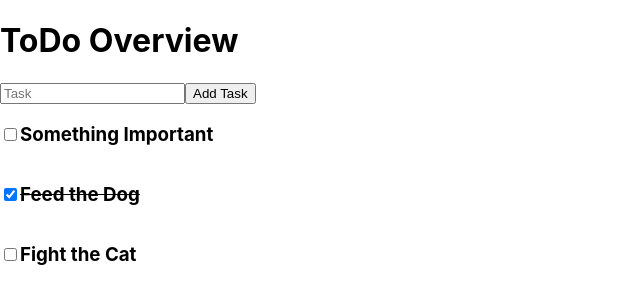
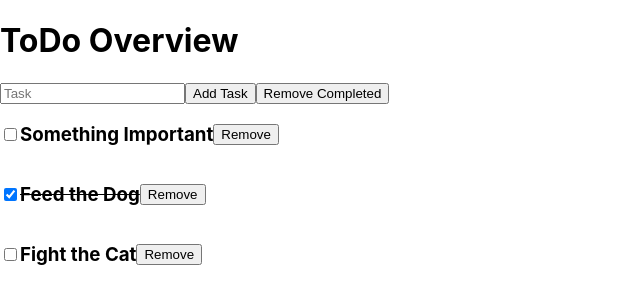
Before and after one commit to Simon-Oliver/reactExploration, a React (Create React App) app: page / in a window 1280 px wide. Shown: the top 304 px of the page, without its empty margins (0-640 px from the left). Built offline with nearby package versions, Linux system fonts and the light colour scheme.

Commit message:
Added basic error handeling and remove completed functionality

```diff
--- a/src/ToDoList.js
+++ b/src/ToDoList.js
@@ -6,7 +6,8 @@ import todos from './dummydata';
 class ToDoList extends React.Component {
   state = {
     todos,
-    newTodo: ''
+    newTodo: '',
+    error: ''
   };
 
   handleInputChange = id => {
@@ -21,19 +22,34 @@ class ToDoList extends React.Component {
 
   updateTodo = event => {
     event.preventDefault();
+    const newItem = {
+      id: uniqid(),
+      title: this.state.newTodo,
+      completed: false
+    };
 
-    this.setState(prevState => ({ todos: prevState.todos.concat(this.state.newTodo) }));
-    this.setState(() => ({ newTodo: '' }));
+    if (event.target.elements.option.value) {
+      this.setState(prevState => ({ todos: prevState.todos.concat(newItem) }));
+      this.setState(() => ({ newTodo: '', error: '' }));
+      event.target.elements.option.value = '';
+    } else {
+      this.setState(() => ({ error: 'Please enter a valid ToDo item!' }));
+    }
   };
 
   handleInput = e => {
-    const newItem = {
-      id: uniqid(),
-      title: e.target.value,
-      completed: false
+    const newValue = e.target.value.trim();
+    this.setState(() => ({ newTodo: newValue }));
   };
 
-    this.setState(() => ({ newTodo: newItem }));
+  handleDelete = id => {
+    this.setState(prevState => ({ todos: prevState.todos.filter(e => e.id !== id) }));
+  };
+
+  removeCompleted = () => {
+    this.setState(prevState => ({
+      todos: prevState.todos.filter(e => e.completed !== true)
+    }));
   };
 
   render() {
@@ -41,18 +57,27 @@ class ToDoList extends React.Component {
       <div>
         <h1>ToDo Overview</h1>
         <form onSubmit={this.updateTodo}>
-          <input onChange={this.handleInput} placeholder="Task" />
-          <button type="submit"> Add Task </button>
+          <input name="option" onChange={this.handleInput} placeholder="Task" />
+          <button type="submit">Add Task</button>
+          <button type="button" onClick={this.removeCompleted}>
+            Remove Completed
+          </button>
         </form>
-        {this.state.todos.map(todo => (
+        {this.state.error && <p>{this.state.error}</p>}
+        {this.state.todos.length > 0 ? (
+          this.state.todos.map(todo => (
             <ToDoListItem
               id={todo.id}
               key={todo.id}
               completed={todo.completed}
               title={todo.title}
               handleInputChange={this.handleInputChange}
+              handleDelete={this.handleDelete}
             />
-        ))}
+          ))
+        ) : (
+          <p>Please enter an Item to get started</p>
+        )}
       </div>
     );
   }
--- a/src/ToDoListItem.js
+++ b/src/ToDoListItem.js
@@ -1,7 +1,7 @@
 import React from 'react';
 import './App.css';
 
-const ToDoListItem = ({ title, id, handleInputChange, completed }) => (
+const ToDoListItem = ({ title, id, handleInputChange, completed, handleDelete }) => (
   <div className="itemContainer">
     <input
       name="inputItem"
@@ -10,6 +10,9 @@ const ToDoListItem = ({ title, id, handleInputChange, completed }) => (
       onChange={() => handleInputChange(id)}
     />
     <h3 key={title}>{title}</h3>
+    <button type="button" onClick={() => handleDelete(id)}>
+      Remove
+    </button>
   </div>
 );
 
```
Lines whose indentation alone changed are shown as unchanged.
